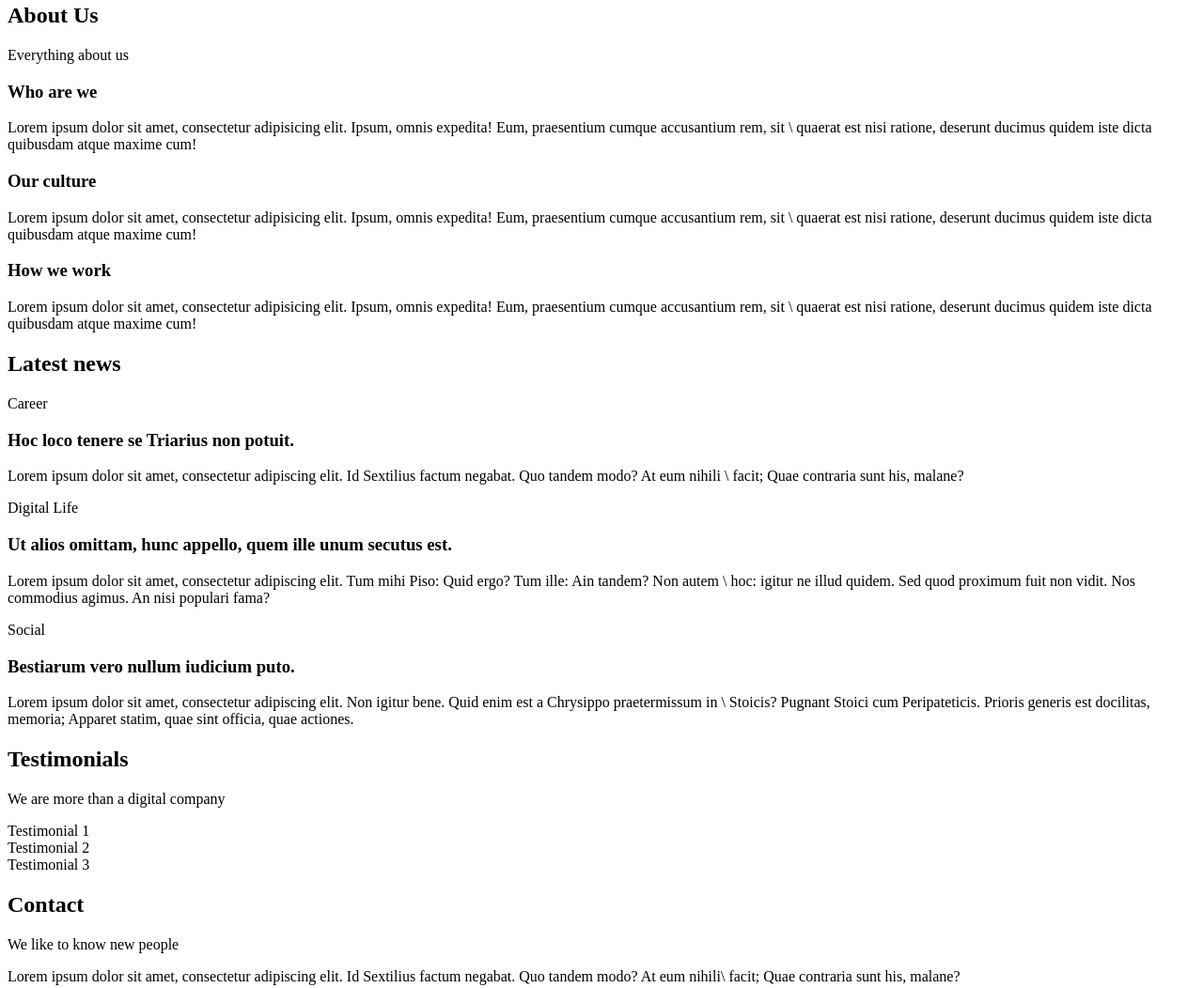
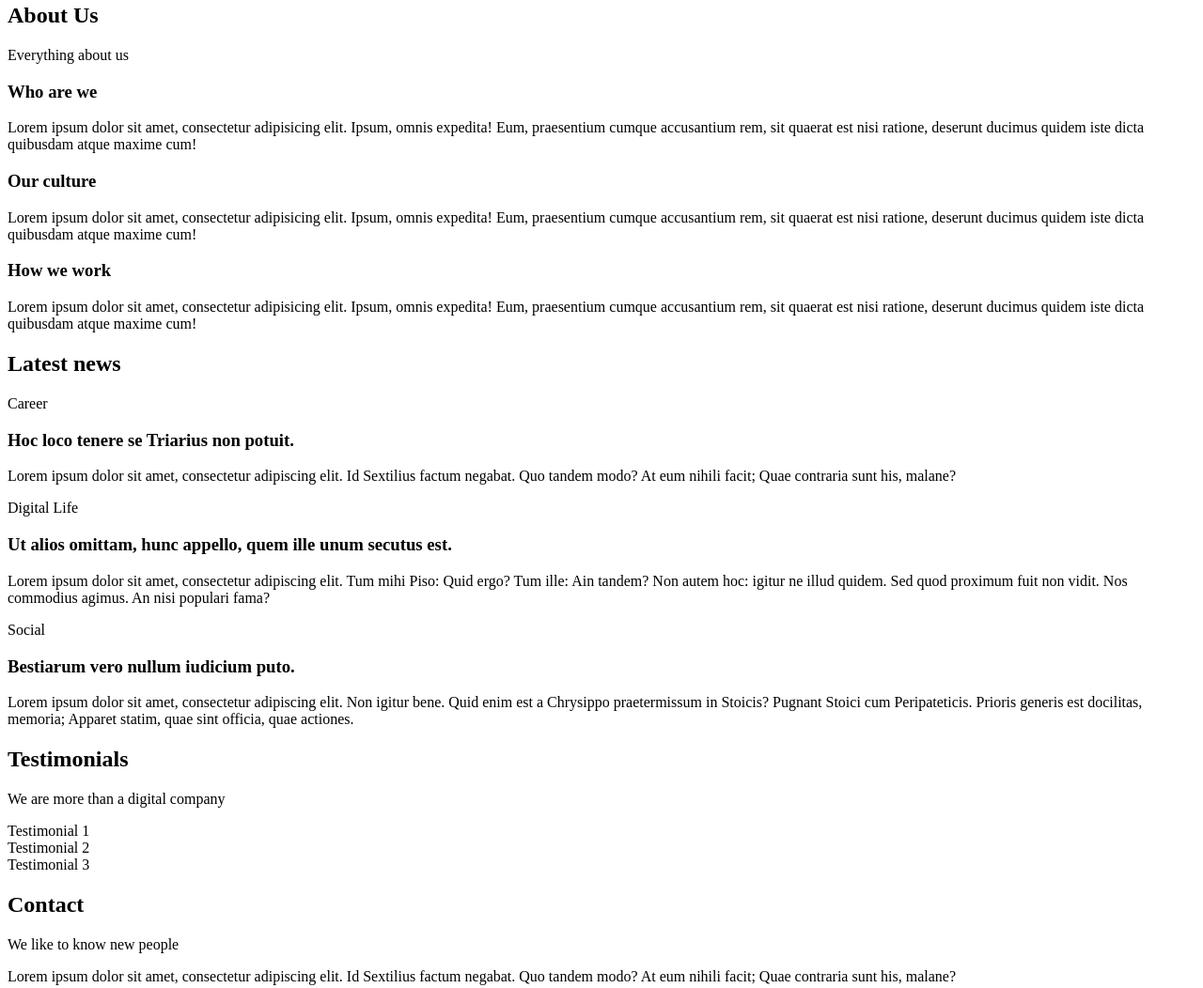
Before and after one commit to Marirosavilcherrez/holbertonschool-web_front_end, a plain HTML site: page html_advanced/12-index.html in a window 1280 px wide. Shown: the part 660-1712 px from the top of the page at 94% size. Drawn offline with Linux system fonts and the light colour scheme.

Commit message:
Correct errors in task 12, delete line break

```diff
--- a/html_advanced/12-index.html
+++ b/html_advanced/12-index.html
@@ -46,34 +46,28 @@
             <h2>About Us</h2>
             <p>Everything about us</p>
             <h3>Who are we</h3>
-            <p>Lorem ipsum dolor sit amet, consectetur adipisicing elit. Ipsum, omnis expedita! Eum, praesentium cumque accusantium rem, sit \
-                quaerat est nisi ratione, deserunt ducimus quidem iste dicta quibusdam atque maxime cum!</p>
+            <p>Lorem ipsum dolor sit amet, consectetur adipisicing elit. Ipsum, omnis expedita! Eum, praesentium cumque accusantium rem, sit quaerat est nisi ratione, deserunt ducimus quidem iste dicta quibusdam atque maxime cum!</p>
             <h3>Our culture</h3>
-            <p>Lorem ipsum dolor sit amet, consectetur adipisicing elit. Ipsum, omnis expedita! Eum, praesentium cumque accusantium rem, sit \
-                quaerat est nisi ratione, deserunt ducimus quidem iste dicta quibusdam atque maxime cum!</p>
+            <p>Lorem ipsum dolor sit amet, consectetur adipisicing elit. Ipsum, omnis expedita! Eum, praesentium cumque accusantium rem, sit quaerat est nisi ratione, deserunt ducimus quidem iste dicta quibusdam atque maxime cum!</p>
             <h3>How we work</h3>
-            <p>Lorem ipsum dolor sit amet, consectetur adipisicing elit. Ipsum, omnis expedita! Eum, praesentium cumque accusantium rem, sit \
-                quaerat est nisi ratione, deserunt ducimus quidem iste dicta quibusdam atque maxime cum!</p>
+            <p>Lorem ipsum dolor sit amet, consectetur adipisicing elit. Ipsum, omnis expedita! Eum, praesentium cumque accusantium rem, sit quaerat est nisi ratione, deserunt ducimus quidem iste dicta quibusdam atque maxime cum!</p>
         </section>
         <section>
             <h2>Latest news</h2>
             <article>
                 <p>Career</p>
                 <h3>Hoc loco tenere se Triarius non potuit.</h3>
-                <p>Lorem ipsum dolor sit amet, consectetur adipiscing elit. Id Sextilius factum negabat. Quo tandem modo? At eum nihili \
-                    facit; Quae contraria sunt his, malane?</p>
+                <p>Lorem ipsum dolor sit amet, consectetur adipiscing elit. Id Sextilius factum negabat. Quo tandem modo? At eum nihili facit; Quae contraria sunt his, malane?</p>
             </article>
             <article>
                 <p>Digital Life</p>
                 <h3>Ut alios omittam, hunc appello, quem ille unum secutus est.</h3>
-                <p>Lorem ipsum dolor sit amet, consectetur adipiscing elit. Tum mihi Piso: Quid ergo? Tum ille: Ain tandem? Non autem \
-                    hoc: igitur ne illud quidem. Sed quod proximum fuit non vidit. Nos commodius agimus. An nisi populari fama?</p>
+                <p>Lorem ipsum dolor sit amet, consectetur adipiscing elit. Tum mihi Piso: Quid ergo? Tum ille: Ain tandem? Non autem hoc: igitur ne illud quidem. Sed quod proximum fuit non vidit. Nos commodius agimus. An nisi populari fama?</p>
             </article>
             <article>
                 <p>Social</p>
                 <h3>Bestiarum vero nullum iudicium puto.</h3>
-                <p>Lorem ipsum dolor sit amet, consectetur adipiscing elit. Non igitur bene. Quid enim est a Chrysippo praetermissum in \
-                    Stoicis? Pugnant Stoici cum Peripateticis. Prioris generis est docilitas, memoria; Apparet statim, quae sint officia, quae actiones.</p>
+                <p>Lorem ipsum dolor sit amet, consectetur adipiscing elit. Non igitur bene. Quid enim est a Chrysippo praetermissum in Stoicis? Pugnant Stoici cum Peripateticis. Prioris generis est docilitas, memoria; Apparet statim, quae sint officia, quae actiones.</p>
             </article>
         </section>
         <section>
@@ -86,8 +80,7 @@
         <section>
             <h2>Contact</h2>
             <p>We like to know new people</p>
-            <p>Lorem ipsum dolor sit amet, consectetur adipiscing elit. Id Sextilius factum negabat. Quo tandem modo? At eum nihili\
-                facit; Quae contraria sunt his, malane?</p>
+            <p>Lorem ipsum dolor sit amet, consectetur adipiscing elit. Id Sextilius factum negabat. Quo tandem modo? At eum nihili facit; Quae contraria sunt his, malane?</p>
         </section>
         <aside>Aside</aside>
     </main>
```
